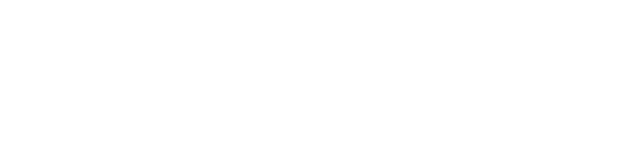
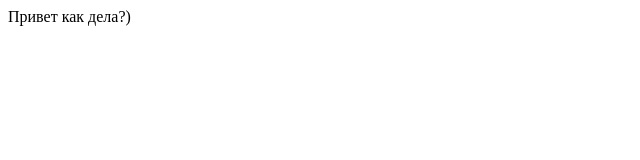
Before and after one commit to denis010601/denis, a plain HTML site: page index.html in a window 1280 px wide. Shown: the whole page, without its empty margins (0-640 px from the left). Drawn offline with Linux system fonts and the light colour scheme.

Commit message:
Update index.html

```diff
--- a/index.html
+++ b/index.html
@@ -6,6 +6,6 @@
   <title>Document</title>
 </head>
 <body>
-
+  Привет как дела?)
 </body>
 </html>
```
